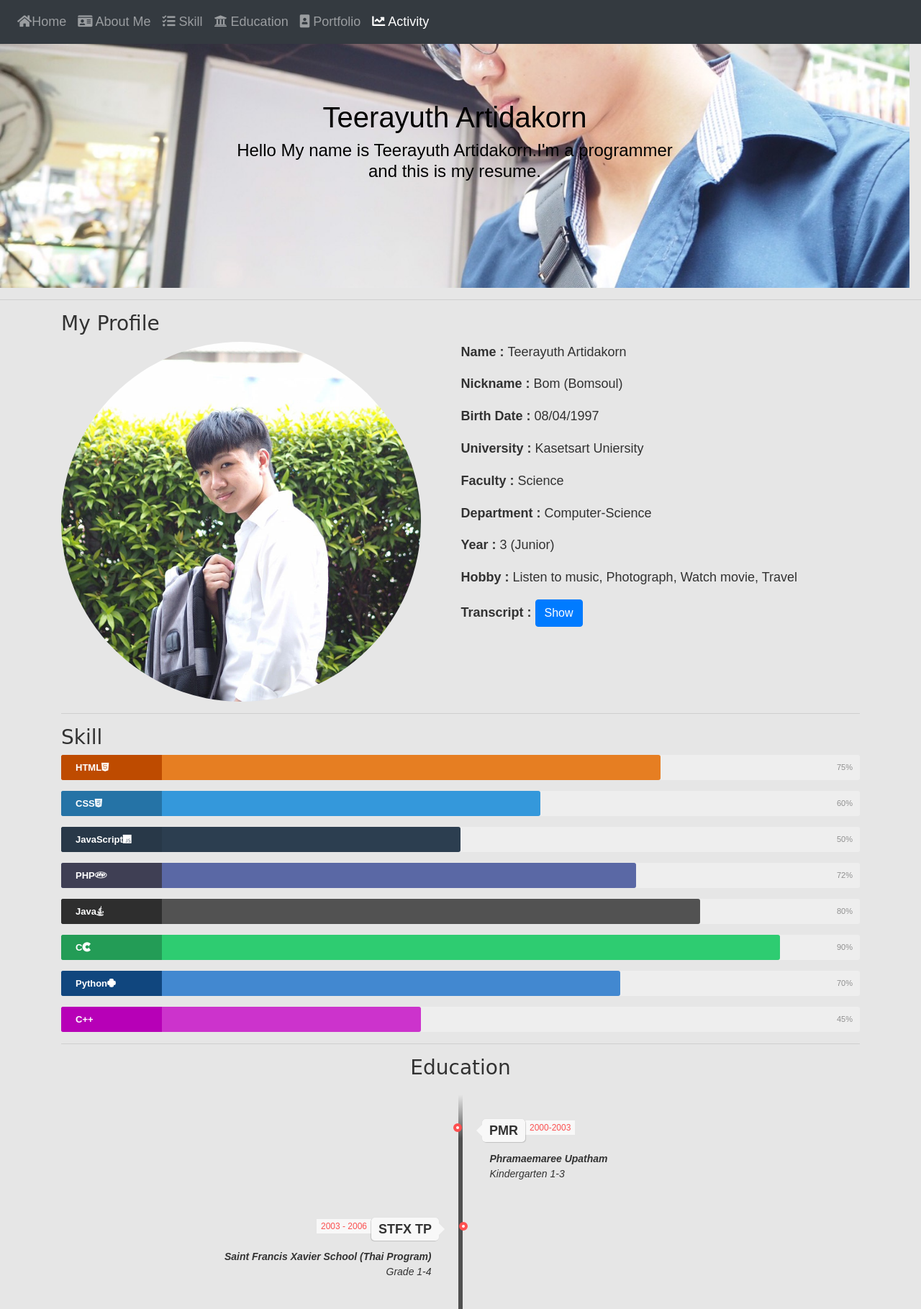
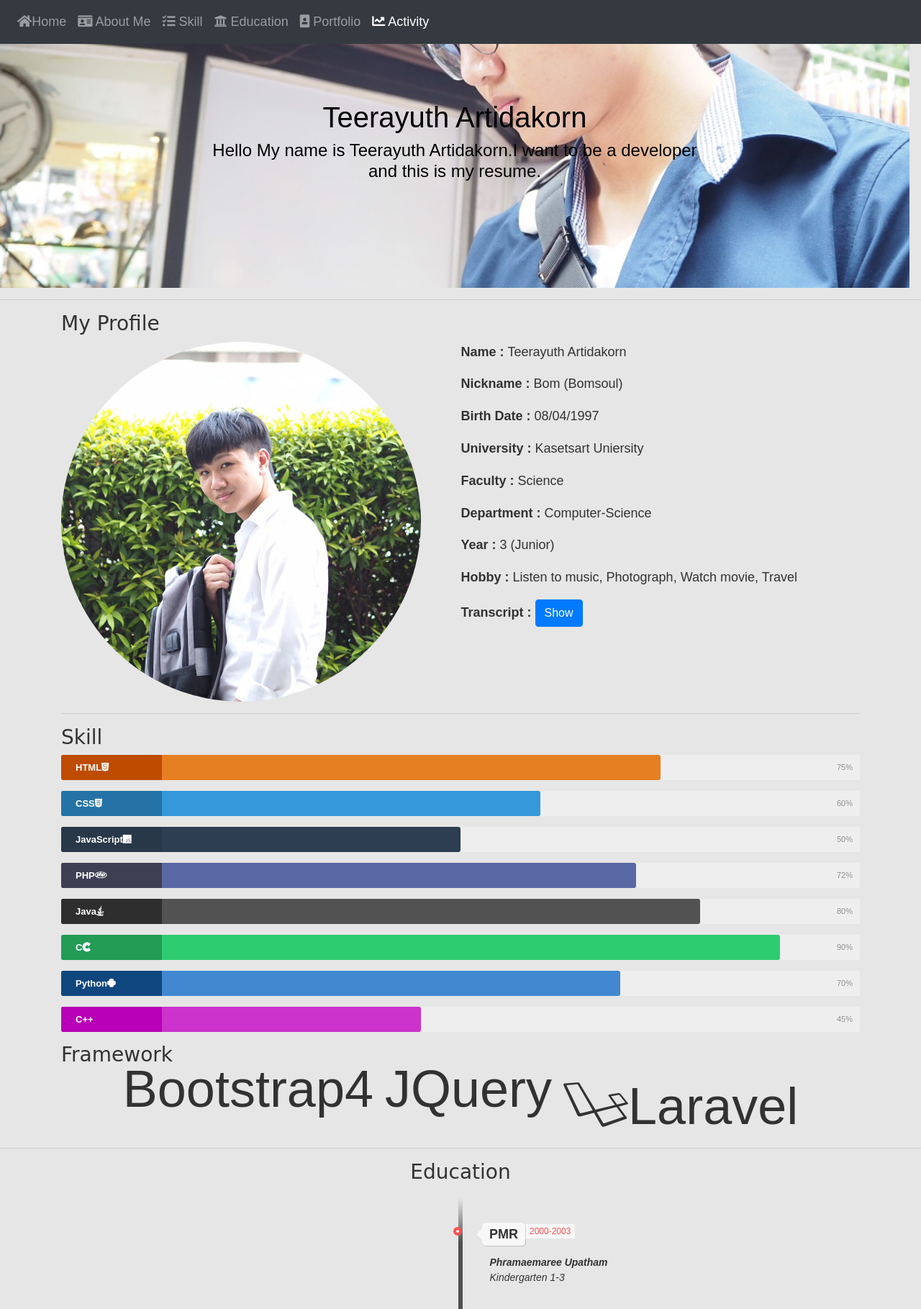
Before and after one commit to bomsoul/bomsoul.github.io, a PHP site: page /Resume/index.html in a window 1280 px wide. Shown: the top 1819 px of the page at 72% size. Run offline with PHP 8.4, Linux system fonts and the light colour scheme; some libraries are stand-ins or nearby versions.

Commit message:
Add files via upload

```diff
--- a/Resume/index.html
+++ b/Resume/index.html
@@ -46,7 +46,7 @@
     <section class="hero-image" id="banner">
         <div class="hero-inner" style="text-shadow: black;">
             <h1>Teerayuth Artidakorn</h1>
-            <h4 style="font-family: 'Kanit', sans-serif;">Hello My name is Teerayuth Artidakorn.I'm a programmer <br>
+            <h4 style="font-family: 'Kanit', sans-serif;">Hello My name is Teerayuth Artidakorn.I want to be a developer <br>
                 and this is my resume.</h4>
         </div>
     </section>
@@ -159,6 +159,13 @@
                         <div class="skillbar-bar" style="background: #CC33CC;"></div>
                         <div class="skill-bar-percent">45%</div>
                     </div>
+                </div>
+                <h3>Framework</h3>
+                <div class="d-flex justify-content-center mb-3" id ="framework">
+                    <div class="p-2">Bootstrap4</div>
+                    <div class="p-2">JQuery</div>
+                    <div class="p-2"><i class="fab fa-laravel"></i>Laravel</div>
+                  </div>
                 </div>
             </section>
             <hr>
--- a/Resume/style.css
+++ b/Resume/style.css
@@ -16,6 +16,10 @@ h3{
 
 h1{
   font-family: 'Philosopher', sans-serif;
+}
+
+#framework div{
+  font-size: 400%;
 }
 
 .hero-image{
```
